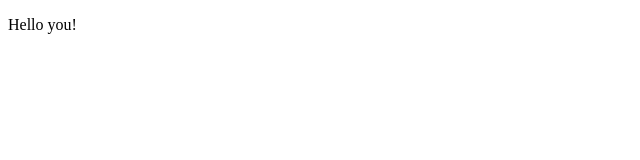
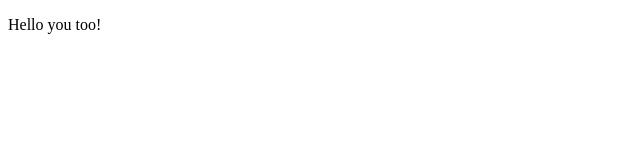
Before and after one commit to Veronika-Uppie/1project, a plain HTML site: page index.html in a window 1280 px wide. Shown: the full height of the page, 0-640 px from the left. Drawn offline with Linux system fonts and the light colour scheme.

Commit message:
index mod

```diff
--- a/index.html
+++ b/index.html
@@ -7,7 +7,7 @@
     <title>Document</title>
 </head>
 <body>
-    <p onclick="">Hello you!</p>
+    <p onclick="">Hello you too!</p>
 
     <script src="js/script.js"></script>
 </body>
```
